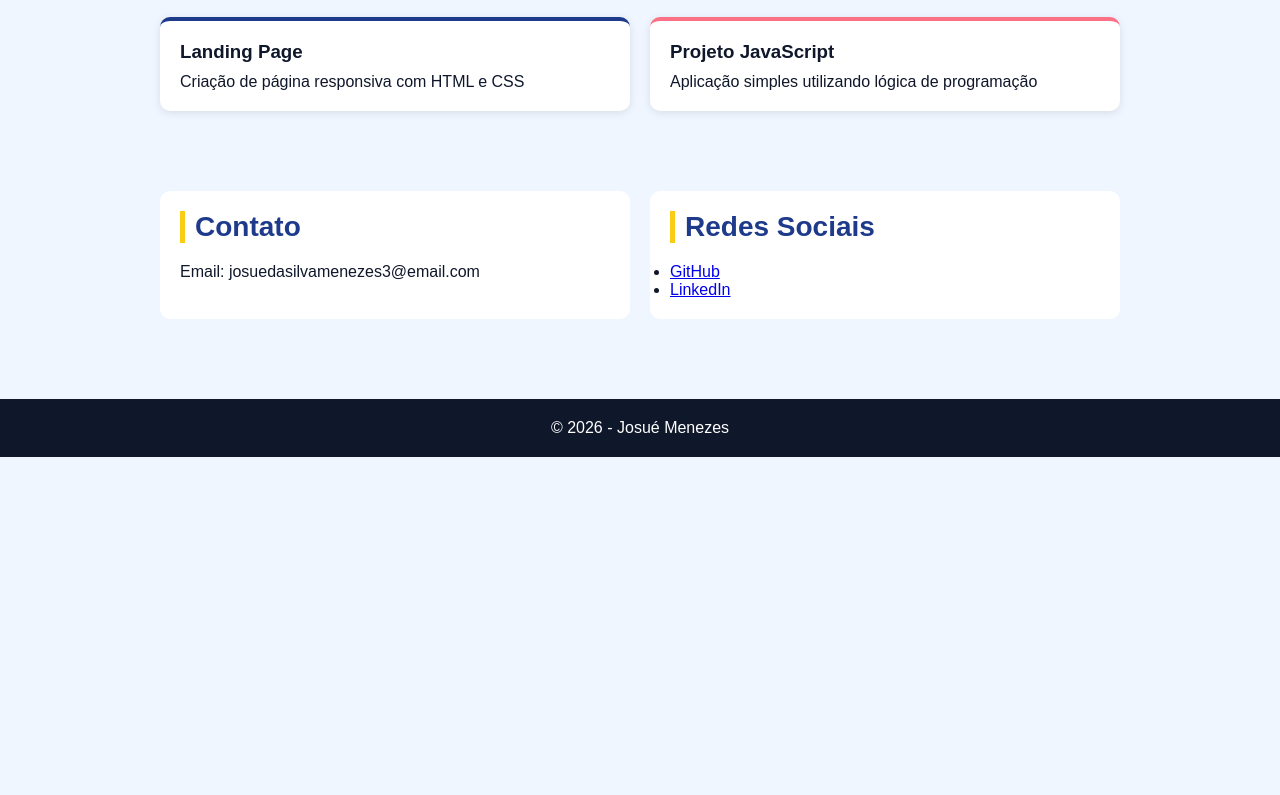
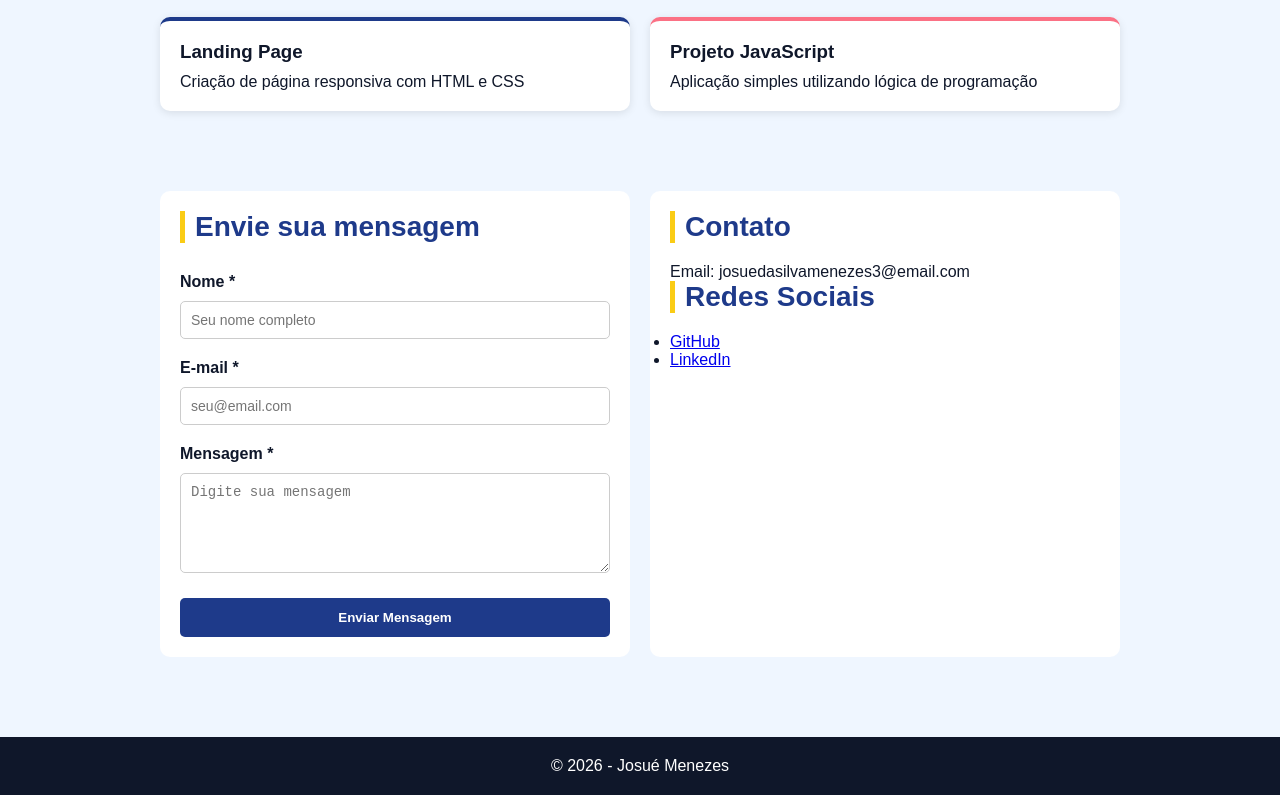
Before and after one commit to josue-menezes/pagina-pessoal-fiap, a plain HTML site: page index.html in a window 1280 px wide. Shown: the part 1347-2142 px from the top of the page. Before the commit the page ends 1804 px from the top, so only its background shows below. Drawn offline with Linux system fonts and the light colour scheme.

Commit message:
feat: formulario de contato com HTML

```diff
--- a/css/style.css
+++ b/css/style.css
@@ -177,3 +177,42 @@ footer {
   padding: 20px;
   margin-top: 40px;
 }
+
+form {
+  display: flex;
+  flex-direction: column;
+  gap: 10px;
+}
+
+form label {
+  font-weight: bold;
+  margin-top: 10px;
+}
+
+form input,
+form textarea {
+  padding: 10px;
+  border-radius: 5px;
+  border: 1px solid #ccc;
+  font-size: 14px;
+}
+
+form textarea {
+  min-height: 100px;
+  resize: vertical;
+}
+
+form button {
+  margin-top: 15px;
+  padding: 12px;
+  border: none;
+  background-color: var(--primary);
+  color: white;
+  border-radius: 5px;
+  cursor: pointer;
+  font-weight: bold;
+}
+
+form button:hover {
+  background-color: var(--accent);
+}
--- a/index.html
+++ b/index.html
@@ -120,18 +120,37 @@
     </section>
 
     <section id="contato" class="contato">
+
+  <div class="box">
+    <h2>Envie sua mensagem</h2>
+
+    <form>
+
+      <label for="nome">Nome *</label>
+      <input type="text" id="nome" name="nome" placeholder="Seu nome completo" required>
+
+      <label for="email">E-mail *</label>
+      <input type="email" id="email" name="email" placeholder="seu@email.com" required>
+
+      <label for="mensagem">Mensagem *</label>
+      <textarea id="mensagem" name="mensagem" placeholder="Digite sua mensagem" required></textarea>
+
+      <button type="submit">Enviar Mensagem</button>
+
+      </form>
+     </div>
+
       <div class="box">
      <h2>Contato</h2>
      <p>Email: josuedasilvamenezes3@email.com</p>
-        </div>
 
-        <div class="box">
      <h2>Redes Sociais</h2>
      <ul>
       <li><a href="https://github.com/josue-menezes" target="_blank">GitHub</a></li>
-                <li><a href="https://www.linkedin.com/in/josu%C3%A9-menezes-01b175282/" target="_blank">LinkedIn</a></li>
+       <li><a href="https://www.linkedin.com/in/josu%C3%A9-menezes-01b175282target="_blank">LinkedIn</a></li>
       </ul>
     </div>
+
     </section>
 
 </main>
```
Lines whose indentation alone changed are shown as unchanged.
